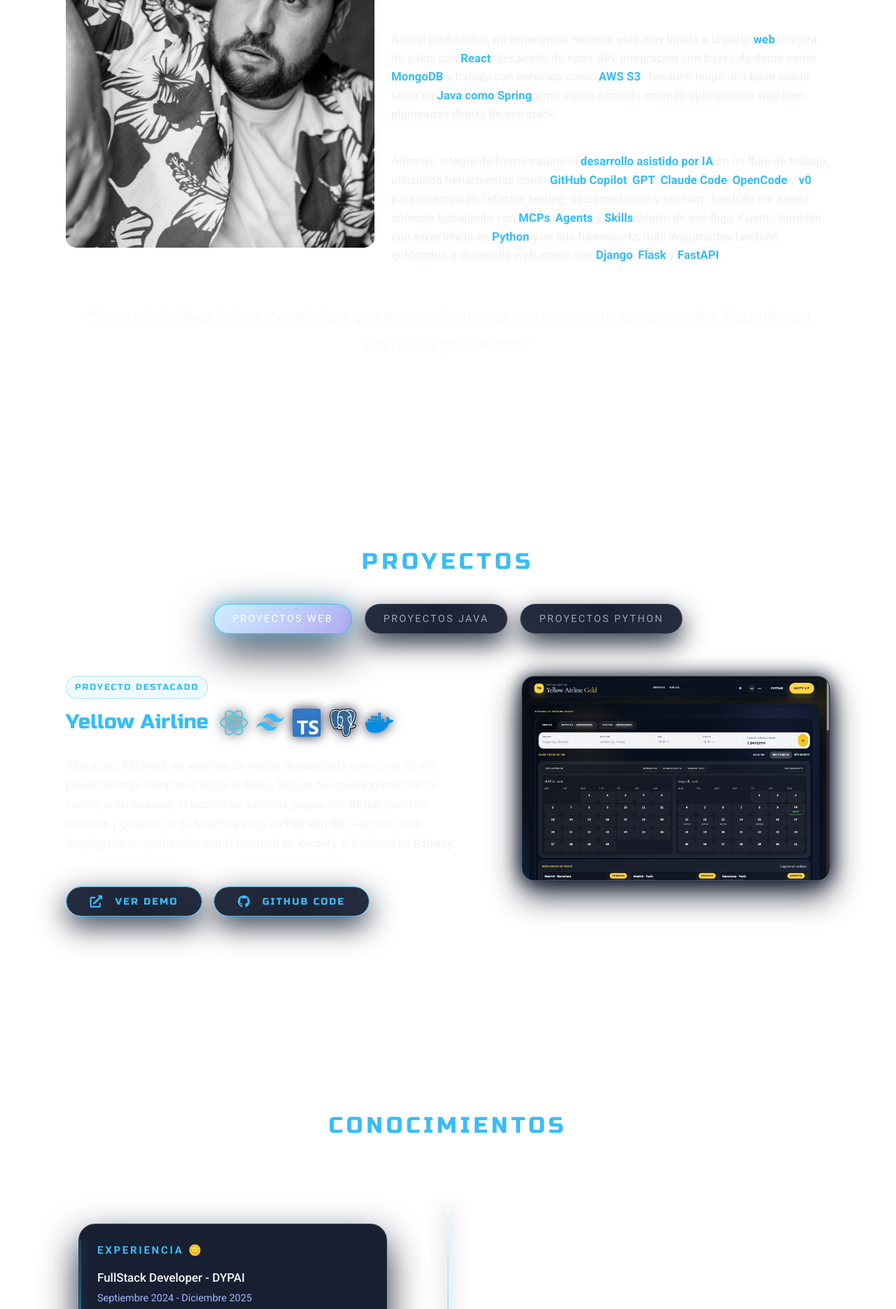
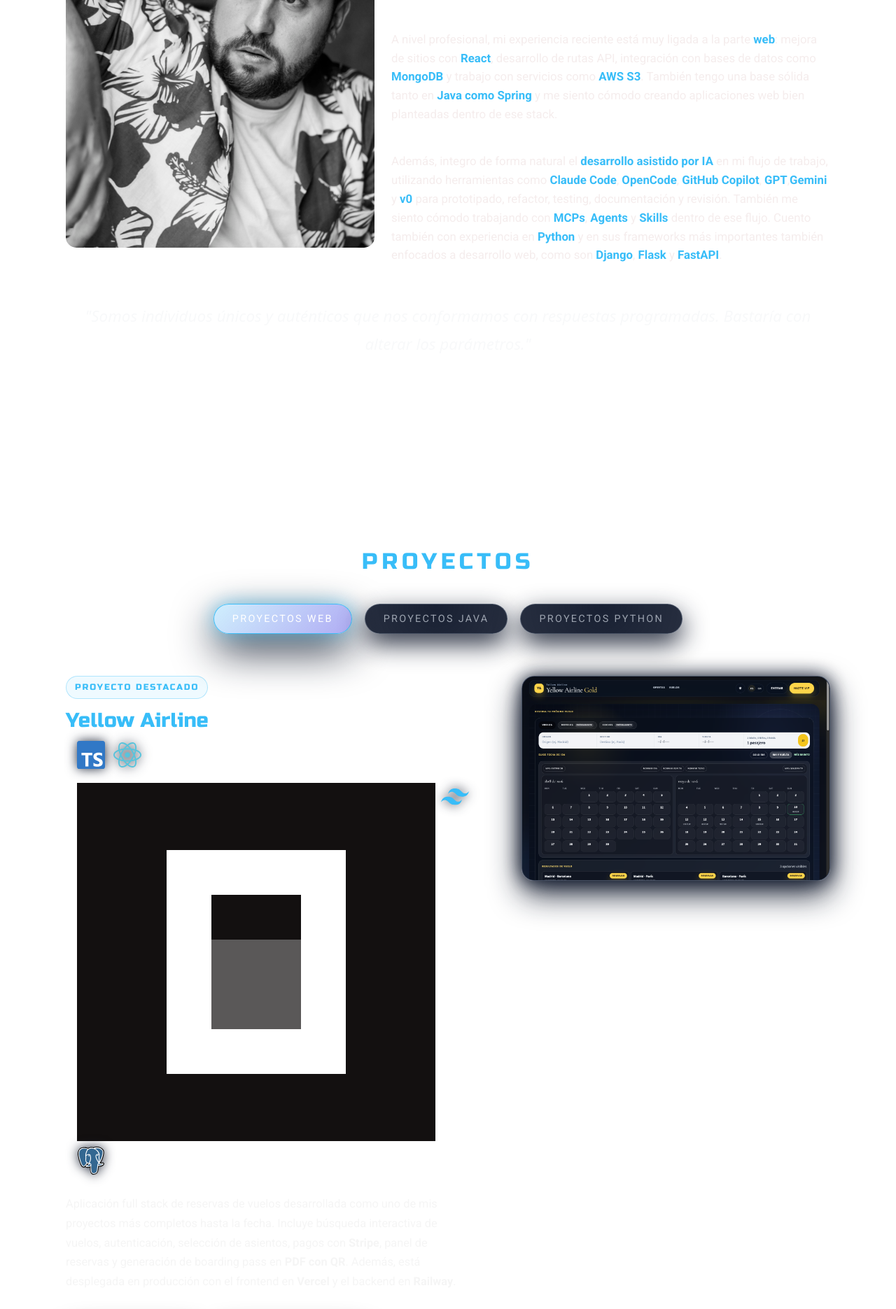
Before and after one commit to KikolasDEV/old_Portafolio, a Django app: page / in a window 1280 px wide. Shown: the part 1202-3073 px from the top of the page at 70% size. Run offline with Django 5.2, Linux system fonts and the light colour scheme; some libraries are stand-ins or nearby versions.

Commit message:
Pequeños retoques en "Sobre Mí" y "Yellow Airline" respecto a IAs

```diff
--- a/myportfolio/templates/projects/index.html
+++ b/myportfolio/templates/projects/index.html
@@ -122,9 +122,8 @@
                     </p>
                     <p>
                         I also integrate <strong>AI-assisted development</strong> naturally into my workflow, using tools
-                        such as
-                        <strong>GitHub Copilot</strong>, <strong>GPT</strong>, <strong>Claude Code</strong>,
-                        <strong>OpenCode</strong>, and <strong>v0</strong> for prototyping, refactoring, testing,
+                        such as <strong>Claude Code</strong>, <strong>OpenCode</strong>, <strong>GitHub Copilot</strong>,
+                        <strong>GPT</strong>,<strong>Gemini</strong> and <strong>v0</strong> for prototyping, refactoring, testing,
                         documentation, and review. I'm also comfortable working with <strong>MCPs</strong>,
                         <strong>Agents</strong>, and <strong>Skills</strong> within that flow. I also have experience in
                         <strong>Python</strong> and its main web-focused frameworks, such as <strong>Django</strong>,
@@ -146,8 +145,8 @@
                     </p>
                     <p>
                         Además, integro de forma natural el <strong>desarrollo asistido por IA</strong> en mi flujo de
-                        trabajo, utilizando herramientas como <strong>GitHub Copilot</strong>, <strong>GPT</strong>,
-                        <strong>Claude Code</strong>, <strong>OpenCode</strong> y <strong>v0</strong> para prototipado,
+                        trabajo, utilizando herramientas como <strong>Claude Code</strong>, <strong>OpenCode</strong>,
+                        <strong>GitHub Copilot</strong>, <strong>GPT</strong>,<strong>Gemini</strong> y <strong>v0</strong> para prototipado,
                         refactor, testing, documentación y revisión. También me siento cómodo trabajando con
                         <strong>MCPs</strong>, <strong>Agents</strong> y <strong>Skills</strong> dentro de ese flujo.
                         Cuento también con experiencia en <strong>Python</strong> y en sus frameworks más importantes
@@ -199,11 +198,11 @@
                         <div class="d-flex align-items-center mb-3 flex-wrap">
                             <h3 class="project-title russo-one-regular">Yellow Airline</h3>
                             <div class="d-flex gap-2 ms-3 flex-wrap">
+                                <img src="{% static 'images/tecnologias/typescript.svg' %}" alt="TypeScript" class="tech-icon">
                                 <img src="{% static 'images/tecnologias/react.svg' %}" alt="React" class="tech-icon">
+                                <img src="{% static 'images/tecnologias/opencode-dark.svg' %}" alt="Opencode">
                                 <img src="{% static 'images/tecnologias/tailwindcss.svg' %}" alt="Tailwind CSS" class="tech-icon">
-                                <img src="{% static 'images/tecnologias/typescript.svg' %}" alt="TypeScript" class="tech-icon">
                                 <img src="{% static 'images/tecnologias/postgresql.svg' %}" alt="PostgreSQL" class="tech-icon">
-                                <img src="{% static 'images/tecnologias/docker.svg' %}" alt="Docker" class="tech-icon">
                             </div>
                         </div>
                         <p class="project-description">
```
